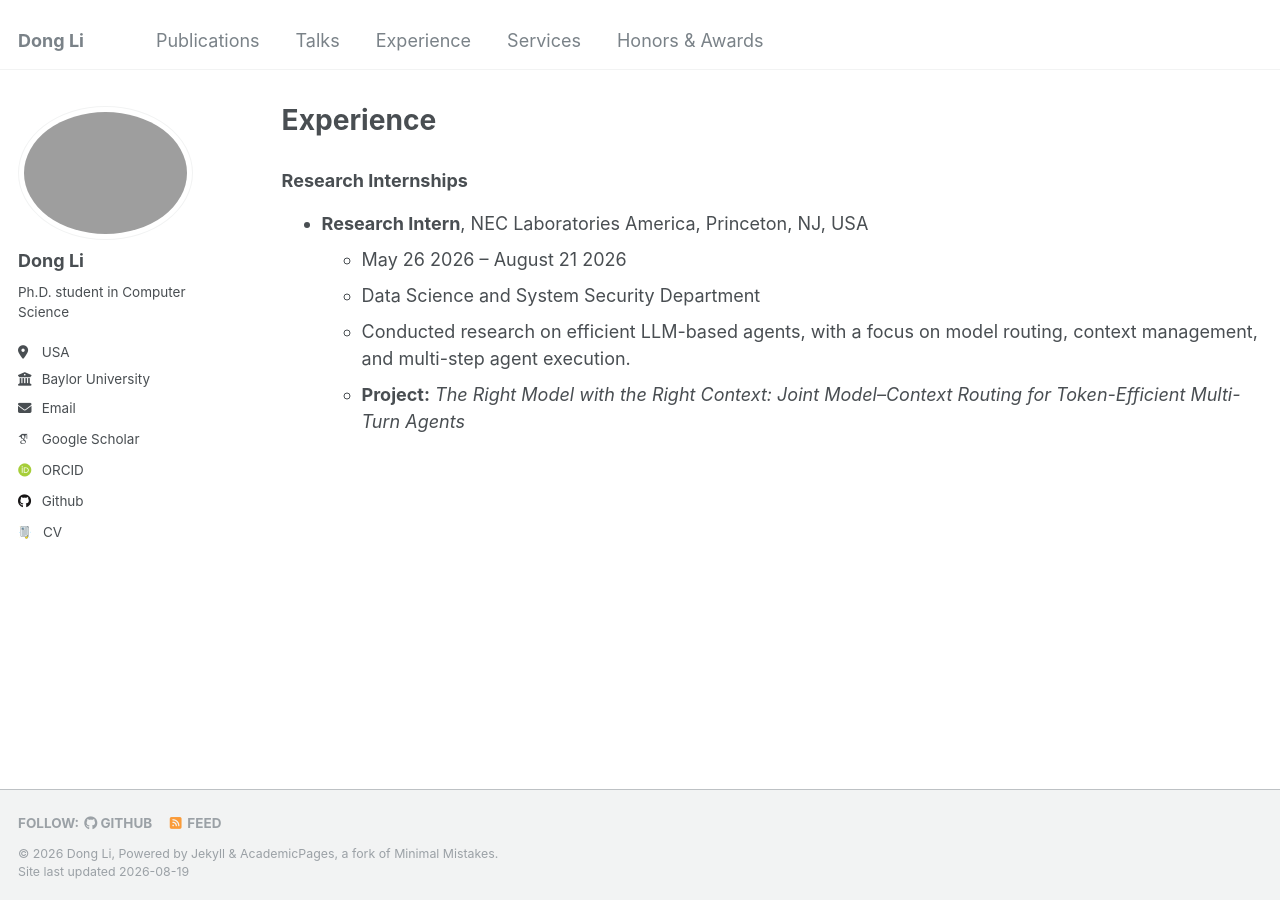
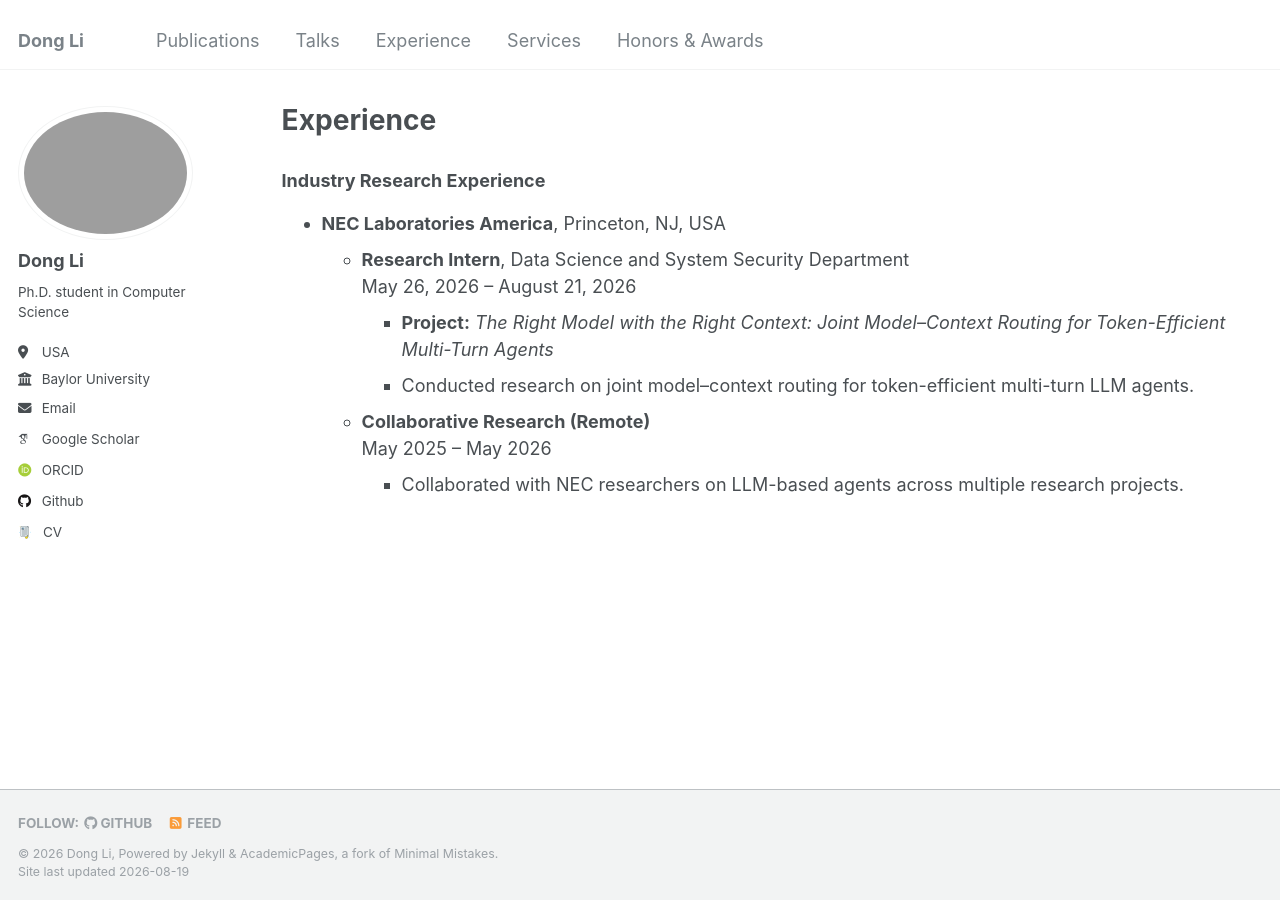
Before and after one commit to TurkeyWatanabe/dongli, a Jekyll site: the page built from _pages/experience.md, in a window 1280 px wide. Built offline with Jekyll 4.4.1, drawn with Linux system fonts in a browser that asks for light colours; some web fonts are replaced.

Commit message:
Revise experience section for clarity and detail
Updated internship section to reflect industry research experience and added project details.

```diff
--- a/_pages/experience.md
+++ b/_pages/experience.md
@@ -5,21 +5,37 @@ permalink: /experience/
 author_profile: true
 ---
 
-<h3>Research Internships</h3>
+<h3>Industry Research Experience</h3>
 
 <ul>
   <li>
-    <strong>Research Intern</strong>, NEC Laboratories America, Princeton, NJ, USA
+    <strong>NEC Laboratories America</strong>, Princeton, NJ, USA
     <ul>
-      <li>May 26 2026 – August 21 2026</li>
-      <li>Data Science and System Security Department</li>
       <li>
-        Conducted research on efficient LLM-based agents, with a focus on model routing,
-        context management, and multi-step agent execution.
+        <strong>Research Intern</strong>, Data Science and System Security Department
+        <br>May 26, 2026 – August 21, 2026
+        <ul>
+          <li>
+            <strong>Project:</strong>
+            <em>The Right Model with the Right Context:
+            Joint Model–Context Routing for Token-Efficient Multi-Turn Agents</em>
+          </li>
+          <li>
+            Conducted research on joint model–context routing for
+            token-efficient multi-turn LLM agents.
+          </li>
+        </ul>
       </li>
+
       <li>
-        <strong>Project:</strong> <em>The Right Model with the Right Context:
-        Joint Model–Context Routing for Token-Efficient Multi-Turn Agents</em>
+        <strong>Collaborative Research (Remote)</strong>
+        <br>May 2025 – May 2026
+        <ul>
+          <li>
+            Collaborated with NEC researchers on LLM-based agents
+            across multiple research projects.
+          </li>
+        </ul>
       </li>
     </ul>
   </li>
```
